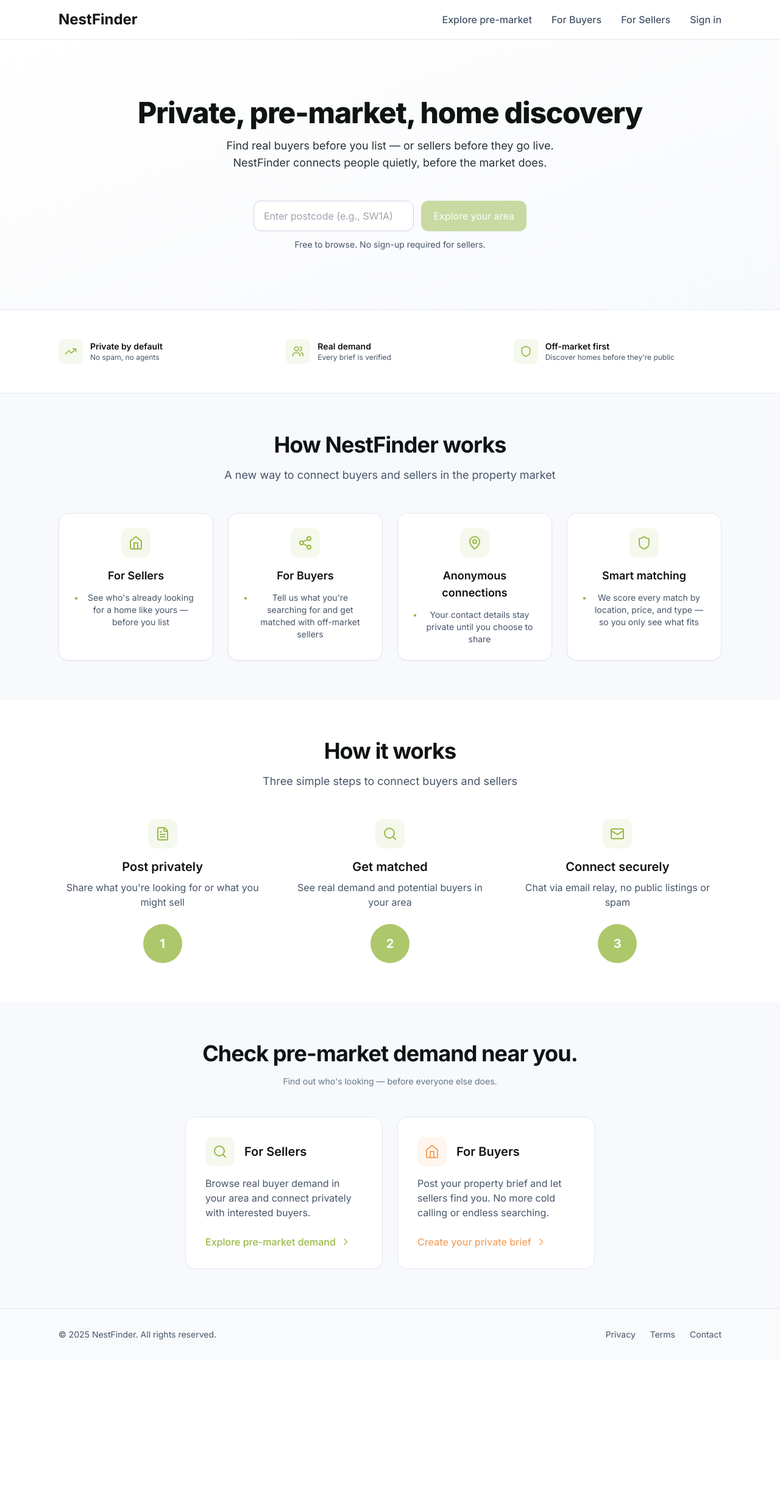
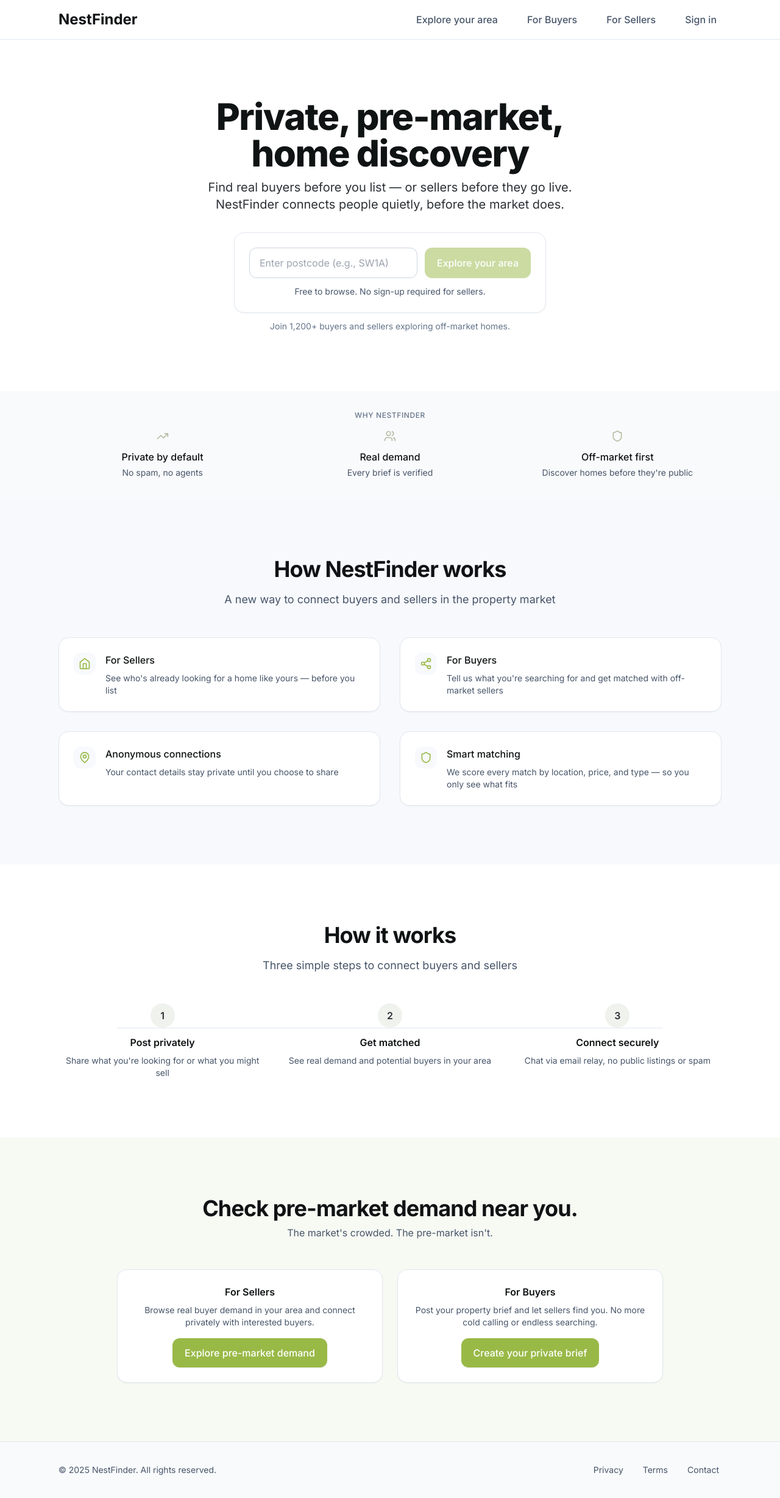
Before and after one commit to OscarTitcombe/NestFinderWebApp, a Next.js app: page / in a window 1280 px wide. Shown: the whole page at 61% size. Before the commit the page ends 2230 px from the top, so only its background shows below. Built offline with nearby package versions, Linux system fonts and the light colour scheme.

Commit message:
ui imopro

```diff
--- a/app/globals.css
+++ b/app/globals.css
@@ -21,17 +21,21 @@
 }
 
 @layer components {
+  .nf-container {
+    @apply max-w-6xl mx-auto px-4 sm:px-6 lg:px-8;
+  }
+
   .container-custom {
     @apply max-w-6xl mx-auto px-4 sm:px-6 lg:px-8;
   }
 
   .heading-primary {
-    @apply text-4xl sm:text-5xl tracking-tight text-dark;
+    @apply text-4xl sm:text-5xl tracking-tight text-[#101314];
     font-weight: 800;
   }
 
   .quiz-title {
-    @apply text-3xl text-dark;
+    @apply text-3xl text-[#101314];
     font-weight: 800;
   }
 
@@ -40,7 +44,11 @@
   }
 
   .btn-primary {
-    @apply inline-flex items-center justify-center rounded-xl px-5 py-3 text-white bg-primary hover:bg-[#7A9A3A] transition-all duration-200 shadow-sm hover:shadow-md focus:outline-none focus:ring-2 focus:ring-primary focus:ring-offset-2;
+    @apply inline-flex items-center justify-center rounded-xl px-5 py-3 font-medium text-white bg-primary hover:bg-[#7A9A3A] shadow-sm hover:shadow transition focus-visible:ring-2 focus-visible:ring-primary focus-visible:outline-none;
+  }
+
+  .btn-secondary-ghost {
+    @apply inline-flex items-center justify-center rounded-xl px-5 py-3 font-medium text-[#101314] border border-slate-300 hover:bg-slate-50 transition focus-visible:ring-2 focus-visible:ring-primary focus-visible:outline-none;
   }
 
   .input-primary {
@@ -52,7 +60,7 @@
   }
 
   .section-light {
-    @apply bg-light;
+    @apply bg-[#F7F9FC];
   }
 
   .line-clamp-3 {
--- a/app/quiz/page.tsx
+++ b/app/quiz/page.tsx
@@ -67,7 +67,7 @@
   // Loading state while validating postcode
   if (!postcode || !normalizedPostcode) {
     return (
-      <div className="min-h-screen bg-light flex flex-col">
+      <div className="min-h-screen bg-white flex flex-col">
         <Navbar />
         <div className="flex-1 flex items-center justify-center">
           <div className="text-center">
@@ -83,7 +83,7 @@
   // Show calculating screen after quiz completion
   if (showCalculating) {
     return (
-      <div className="min-h-screen bg-light flex flex-col">
+      <div className="min-h-screen bg-white flex flex-col">
         <Navbar />
         <div className="flex-1">
           <CalculatingScreen
@@ -99,7 +99,7 @@
 
   // Show quiz
   return (
-    <div className="min-h-screen bg-light flex flex-col">
+    <div className="min-h-screen bg-white flex flex-col">
       <Navbar />
       <div className="flex-1">
         <PropertyQuiz
--- a/components/CTASection.tsx
+++ b/components/CTASection.tsx
@@ -3,60 +3,38 @@
 
 export default function CTASection() {
   return (
-    <section className="py-16 section-light">
-      <div className="container-custom">
+    <section className="py-16 sm:py-20 lg:py-24 bg-[#F7F9F3]">
+      <div className="nf-container">
         <div className="text-center max-w-4xl mx-auto">
-          <h2 className="text-3xl sm:text-4xl font-bold tracking-tight text-dark mb-4">
+          <h2 className="text-3xl sm:text-4xl font-bold tracking-tight text-[#101314] text-center">
             Check pre-market demand near you.
           </h2>
-          <p className="text-sm text-slate-500 mb-12">
-            Find out who's looking — before everyone else does.
+          <p className="mt-2 text-slate-600">
+            The market's crowded. The pre-market isn't.
           </p>
 
-          <div className="grid grid-cols-1 md:grid-cols-2 gap-6 max-w-2xl mx-auto">
+          <div className="grid grid-cols-1 md:grid-cols-2 gap-6 max-w-4xl mx-auto mt-12">
             {/* For Sellers */}
-            <Link
-              href="/for-sellers"
-              className="group block p-8 bg-white rounded-2xl border border-slate-200 hover:border-primary hover:shadow-lg transition-all duration-200 text-left"
-            >
-              <div className="flex items-center mb-4">
-                <div className="w-12 h-12 bg-primary/10 rounded-xl flex items-center justify-center mr-4 group-hover:bg-primary/20 transition-colors">
-                  <Search className="w-6 h-6 text-primary" />
-                </div>
-                <h3 className="text-xl font-semibold text-dark">For Sellers</h3>
-              </div>
-              <p className="text-slate-600 mb-6">
+            <div className="rounded-2xl border border-slate-200 bg-white p-6 shadow-sm hover:shadow-md transition">
+              <h3 className="font-semibold text-[#101314] mb-2">For Sellers</h3>
+              <p className="text-sm text-slate-600 mb-4">
                 Browse real buyer demand in your area and connect privately with interested buyers.
               </p>
-              <div className="flex items-center text-primary font-medium group-hover:text-[#7A9A3A] transition-colors">
+              <Link href="/market" className="btn-primary">
                 Explore pre-market demand
-                <svg className="w-4 h-4 ml-2 group-hover:translate-x-1 transition-transform" fill="none" stroke="currentColor" viewBox="0 0 24 24">
-                  <path strokeLinecap="round" strokeLinejoin="round" strokeWidth={2} d="M9 5l7 7-7 7" />
-                </svg>
-              </div>
-            </Link>
+              </Link>
+            </div>
 
             {/* For Buyers */}
-            <Link
-              href="/for-buyers"
-              className="group block p-8 bg-white rounded-2xl border border-slate-200 hover:border-accent hover:shadow-lg transition-all duration-200 text-left"
-            >
-              <div className="flex items-center mb-4">
-                <div className="w-12 h-12 bg-accent/10 rounded-xl flex items-center justify-center mr-4 group-hover:bg-accent/20 transition-colors">
-                  <Home className="w-6 h-6 text-accent" />
-                </div>
-                <h3 className="text-xl font-semibold text-dark">For Buyers</h3>
-              </div>
-              <p className="text-slate-600 mb-6">
+            <div className="rounded-2xl border border-slate-200 bg-white p-6 shadow-sm hover:shadow-md transition">
+              <h3 className="font-semibold text-[#101314] mb-2">For Buyers</h3>
+              <p className="text-sm text-slate-600 mb-4">
                 Post your property brief and let sellers find you. No more cold calling or endless searching.
               </p>
-              <div className="flex items-center text-accent font-medium group-hover:text-[#D18B4A] transition-colors">
+              <Link href="/buy" className="btn-primary">
                 Create your private brief
-                <svg className="w-4 h-4 ml-2 group-hover:translate-x-1 transition-transform" fill="none" stroke="currentColor" viewBox="0 0 24 24">
-                  <path strokeLinecap="round" strokeLinejoin="round" strokeWidth={2} d="M9 5l7 7-7 7" />
-                </svg>
-              </div>
-            </Link>
+              </Link>
+            </div>
           </div>
         </div>
       </div>
--- a/components/FeatureGrid.tsx
+++ b/components/FeatureGrid.tsx
@@ -1,3 +1,6 @@
+'use client'
+
+import { motion } from 'framer-motion'
 import { Home, Share2, Shield, MapPin } from 'lucide-react'
 
 const features = [
@@ -33,39 +36,51 @@
 
 export default function FeatureGrid() {
   return (
-    <section className="py-16 section-light">
-      <div className="container-custom">
-        <div className="text-center mb-12">
-          <h2 className="text-3xl sm:text-4xl font-bold tracking-tight text-dark mb-4">
+    <section className="py-16 sm:py-20 lg:py-24 bg-[#F7F9FC]">
+      <div className="nf-container">
+        <motion.div
+          initial={{ opacity: 0, y: 12 }}
+          whileInView={{ opacity: 1, y: 0 }}
+          viewport={{ once: true, amount: 0.25 }}
+          transition={{ duration: 0.4 }}
+          className="text-center mb-12"
+        >
+          <h2 className="text-3xl sm:text-4xl font-bold tracking-tight text-[#101314] mb-4">
             How NestFinder works
           </h2>
           <p className="text-lg text-slate-600 max-w-2xl mx-auto">
             A new way to connect buyers and sellers in the property market
           </p>
-        </div>
+        </motion.div>
 
-        <div className="grid grid-cols-1 md:grid-cols-2 lg:grid-cols-4 gap-6">
+        <div className="grid grid-cols-1 md:grid-cols-2 gap-6 lg:gap-8">
           {features.map((feature, index) => {
             const IconComponent = feature.icon
             return (
-              <div key={index} className="card group hover:shadow-lg transition-all duration-200">
-                <div className="flex flex-col items-center text-center">
-                  <div className="w-12 h-12 bg-primary/10 rounded-xl flex items-center justify-center mb-4 group-hover:bg-primary/20 transition-colors">
-                    <IconComponent className="w-6 h-6 text-primary" />
+              <motion.div
+                key={index}
+                initial={{ opacity: 0, y: 12 }}
+                whileInView={{ opacity: 1, y: 0 }}
+                viewport={{ once: true, amount: 0.25 }}
+                transition={{ duration: 0.4, delay: index * 0.1 }}
+                className="rounded-2xl border border-slate-200 bg-white p-6 shadow-sm hover:shadow-md transition"
+              >
+                <div className="flex items-start space-x-4">
+                  {/* Icon pill */}
+                  <div className="inline-flex items-center justify-center h-9 w-9 rounded-xl bg-[#F7F9FC] text-primary mb-3 flex-shrink-0">
+                    <IconComponent className="h-5 w-5" />
                   </div>
-                  <h3 className="text-lg font-semibold text-dark mb-3">
-                    {feature.title}
-                  </h3>
-                  <ul className="space-y-2">
-                    {feature.bullets.map((bullet, bulletIndex) => (
-                      <li key={bulletIndex} className="text-sm text-slate-600 flex items-start">
-                        <span className="text-primary mr-2">•</span>
-                        {bullet}
-                      </li>
-                    ))}
-                  </ul>
+
+                  <div className="flex-1">
+                    <h3 className="font-medium text-[#101314] mb-2">
+                      {feature.title}
+                    </h3>
+                    <p className="text-sm text-slate-600">
+                      {feature.bullets[0]}
+                    </p>
+                  </div>
                 </div>
-              </div>
+              </motion.div>
             )
           })}
         </div>
--- a/components/Footer.tsx
+++ b/components/Footer.tsx
@@ -3,7 +3,7 @@
 
   return (
     <footer className="bg-slate-50 border-t border-slate-200">
-      <div className="container-custom py-8">
+      <div className="nf-container py-8">
         <div className="flex flex-col md:flex-row justify-between items-center">
           {/* Copyright */}
           <div className="text-slate-600 text-sm mb-4 md:mb-0">
@@ -14,19 +14,19 @@
           <div className="flex space-x-6">
             <a
               href="/privacy"
-              className="text-slate-600 hover:text-dark transition-colors text-sm"
+              className="text-slate-600 hover:text-[#101314] transition-colors text-sm focus-visible:ring-2 focus-visible:ring-primary focus-visible:outline-none rounded-lg px-1 py-1"
             >
               Privacy
             </a>
             <a
               href="/terms"
-              className="text-slate-600 hover:text-dark transition-colors text-sm"
+              className="text-slate-600 hover:text-[#101314] transition-colors text-sm focus-visible:ring-2 focus-visible:ring-primary focus-visible:outline-none rounded-lg px-1 py-1"
             >
               Terms
             </a>
             <a
               href="/contact"
-              className="text-slate-600 hover:text-dark transition-colors text-sm"
+              className="text-slate-600 hover:text-[#101314] transition-colors text-sm focus-visible:ring-2 focus-visible:ring-primary focus-visible:outline-none rounded-lg px-1 py-1"
             >
               Contact
             </a>
--- a/components/Hero.tsx
+++ b/components/Hero.tsx
@@ -1,27 +1,51 @@
+'use client'
+
+import { motion } from 'framer-motion'
 import PostcodeSearch from './PostcodeSearch'
 
 export default function Hero() {
   return (
-    <section className="bg-gradient-to-br from-white to-light py-16 sm:py-24">
-      <div className="container-custom">
-        <div className="text-center max-w-4xl mx-auto">
+    <section className="bg-white py-16 sm:py-20 lg:py-24">
+      <div className="nf-container">
+        <div className="text-center max-w-2xl mx-auto">
           {/* Main Headline */}
-          <h1 className="heading-primary">
+          <motion.h1
+            initial={{ opacity: 0, y: 12 }}
+            animate={{ opacity: 1, y: 0 }}
+            transition={{ duration: 0.4 }}
+            className="text-5xl sm:text-6xl font-extrabold tracking-tight text-[#101314]"
+          >
             Private, pre-market, home discovery
-          </h1>
+          </motion.h1>
 
           {/* Subheading */}
-          <div className="subheading max-w-2xl mx-auto">
-            <p>Find real buyers before you list — or sellers before they go live.</p>
-            <p>NestFinder connects people quietly, before the market does.</p>
-          </div>
+          <motion.p
+            initial={{ opacity: 0, y: 12 }}
+            animate={{ opacity: 1, y: 0 }}
+            transition={{ duration: 0.4, delay: 0.1 }}
+            className="mt-3 text-lg sm:text-xl text-[#2B3135]"
+          >
+            Find real buyers before you list — or sellers before they go live. NestFinder connects people quietly, before the market does.
+          </motion.p>
 
-          {/* Postcode Search */}
-          <div className="mt-12">
-            <PostcodeSearch
-              buttonLabel="Explore your area"
-            />
-          </div>
+          {/* Postcode Search with depth */}
+          <motion.div
+            initial={{ opacity: 0, y: 12 }}
+            animate={{ opacity: 1, y: 0 }}
+            transition={{ duration: 0.4, delay: 0.2 }}
+            className="mt-8"
+          >
+            <div className="rounded-2xl border border-slate-200 bg-white shadow-sm p-4 sm:p-6 max-w-lg mx-auto">
+              <PostcodeSearch
+                buttonLabel="Explore your area"
+              />
+            </div>
+
+            {/* Social proof */}
+            <p className="mt-3 text-sm text-slate-500">
+              Join 1,200+ buyers and sellers exploring off-market homes.
+            </p>
+          </motion.div>
         </div>
       </div>
     </section>
--- a/components/HowItWorks.tsx
+++ b/components/HowItWorks.tsx
@@ -1,3 +1,6 @@
+'use client'
+
+import { motion } from 'framer-motion'
 import { FileText, Search, Mail } from 'lucide-react'
 
 const steps = [
@@ -23,44 +26,55 @@
 
 export default function HowItWorks() {
   return (
-    <section className="py-16 bg-white">
-      <div className="container-custom">
-        <div className="text-center mb-12">
-          <h2 className="text-3xl sm:text-4xl font-bold tracking-tight text-dark mb-4">
+    <section className="py-16 sm:py-20 lg:py-24 bg-white">
+      <div className="nf-container">
+        <motion.div
+          initial={{ opacity: 0, y: 12 }}
+          whileInView={{ opacity: 1, y: 0 }}
+          viewport={{ once: true, amount: 0.25 }}
+          transition={{ duration: 0.4 }}
+          className="text-center mb-12"
+        >
+          <h2 className="text-3xl sm:text-4xl font-bold tracking-tight text-[#101314] mb-4">
             How it works
           </h2>
           <p className="text-lg text-slate-600 max-w-2xl mx-auto">
             Three simple steps to connect buyers and sellers
           </p>
-        </div>
+        </motion.div>
+
+        <div className="relative">
+          {/* Connecting line for desktop */}
+          <div className="absolute left-1/2 -translate-x-1/2 top-10 w-full max-w-4xl h-px bg-slate-200 hidden md:block"></div>
 
           <div className="grid grid-cols-1 md:grid-cols-3 gap-8">
             {steps.map((step, index) => {
               const IconComponent = step.icon
               return (
-              <div key={index} className="text-center flex flex-col h-full">
-                {/* Icon */}
-                <div className="w-12 h-12 bg-primary/10 rounded-xl flex items-center justify-center mx-auto mb-4">
-                  <IconComponent className="w-6 h-6 text-primary" />
+                <motion.div
+                  key={index}
+                  initial={{ opacity: 0, y: 12 }}
+                  whileInView={{ opacity: 1, y: 0 }}
+                  viewport={{ once: true, amount: 0.25 }}
+                  transition={{ duration: 0.4, delay: index * 0.1 }}
+                  className="text-center"
+                >
+                  {/* Number badge */}
+                  <div className="h-10 w-10 rounded-full bg-[#B2BEA4]/20 text-[#2B3135] flex items-center justify-center font-semibold mb-3 mx-auto">
+                    {step.number}
                   </div>
 
                   {/* Content */}
-                <div className="flex-grow">
-                  <h3 className="text-xl font-semibold text-dark mb-2">
+                  <h3 className="font-semibold text-[#101314] mb-2">
                     {step.title}
                   </h3>
-                  <p className="text-slate-600">
+                  <p className="text-sm text-slate-600">
                     {step.description}
                   </p>
-                </div>
-
-                {/* Step Number - Fixed at bottom */}
-                <div className="w-16 h-16 bg-primary/80 text-white rounded-full flex items-center justify-center text-xl font-bold mx-auto mt-6">
-                  {step.number}
-                </div>
-              </div>
+                </motion.div>
               )
             })}
+          </div>
         </div>
       </div>
     </section>
--- a/components/Navbar.tsx
+++ b/components/Navbar.tsx
@@ -1,14 +1,25 @@
 'use client'
 
 import Link from 'next/link'
+import { usePathname } from 'next/navigation'
 
 export default function Navbar() {
+  const pathname = usePathname()
+  const isHome = pathname === '/'
+
   return (
-    <nav className="bg-white border-b border-slate-200 sticky top-0 z-50">
-      <div className="container-custom">
+    <nav className={`sticky top-0 z-50 transition-all duration-200 ${
+      isHome
+        ? 'bg-white border-b border-slate-200'
+        : 'bg-white/90 backdrop-blur shadow-sm'
+    }`}>
+      <div className="nf-container">
         <div className="flex items-center justify-between h-16">
           {/* Logo */}
-          <Link href="/" className="text-2xl font-bold text-dark hover:text-primary transition-colors">
+          <Link
+            href="/"
+            className="text-2xl font-bold text-[#101314] hover:text-primary transition-colors focus-visible:ring-2 focus-visible:ring-primary focus-visible:outline-none rounded-lg"
+          >
             NestFinder
           </Link>
 
@@ -16,25 +27,25 @@
           <div className="hidden md:flex items-center space-x-8">
             <Link
               href="/market"
-              className="text-slate-600 hover:text-dark transition-colors font-medium"
+              className="text-slate-600 hover:text-[#101314] transition-colors font-medium focus-visible:ring-2 focus-visible:ring-primary focus-visible:outline-none rounded-lg px-2 py-1"
             >
-              Explore pre-market
+              Explore your area
             </Link>
             <Link
               href="/for-buyers"
-              className="text-slate-600 hover:text-dark transition-colors font-medium"
+              className="text-slate-600 hover:text-[#101314] transition-colors font-medium focus-visible:ring-2 focus-visible:ring-primary focus-visible:outline-none rounded-lg px-2 py-1"
             >
               For Buyers
             </Link>
             <Link
               href="/for-sellers"
-              className="text-slate-600 hover:text-dark transition-colors font-medium"
+              className="text-slate-600 hover:text-[#101314] transition-colors font-medium focus-visible:ring-2 focus-visible:ring-primary focus-visible:outline-none rounded-lg px-2 py-1"
             >
               For Sellers
             </Link>
             <Link
               href="/signin"
-              className="text-slate-600 hover:text-dark transition-colors font-medium"
+              className="text-slate-600 hover:text-[#101314] transition-colors font-medium focus-visible:ring-2 focus-visible:ring-primary focus-visible:outline-none rounded-lg px-2 py-1"
             >
               Sign in
             </Link>
@@ -43,7 +54,7 @@
           {/* Mobile menu button */}
           <div className="md:hidden">
             <button
-              className="text-slate-600 hover:text-dark transition-colors"
+              className="text-slate-600 hover:text-[#101314] transition-colors focus-visible:ring-2 focus-visible:ring-primary focus-visible:outline-none rounded-lg p-2"
               aria-label="Open mobile menu"
             >
               <svg className="w-6 h-6" fill="none" stroke="currentColor" viewBox="0 0 24 24">
--- a/components/PostcodeSearch.tsx
+++ b/components/PostcodeSearch.tsx
@@ -50,7 +50,7 @@
   }
 
   return (
-    <form onSubmit={handleSubmit} className={`w-full max-w-md mx-auto ${className}`} role="search">
+    <form onSubmit={handleSubmit} className={`w-full ${className}`} role="search">
       <div className="flex flex-col sm:flex-row gap-3">
         <div className="flex-1">
           <label htmlFor="postcode-input" className="sr-only">
--- a/components/TrustStrip.tsx
+++ b/components/TrustStrip.tsx
@@ -1,3 +1,6 @@
+'use client'
+
+import { motion } from 'framer-motion'
 import { TrendingUp, Users, Shield } from 'lucide-react'
 
 const trustItems = [
@@ -20,27 +23,44 @@
 
 export default function TrustStrip() {
   return (
-    <section className="py-12 bg-white border-y border-slate-200">
-      <div className="container-custom">
+    <section className="bg-[#F9FAFB] py-8">
+      <div className="nf-container">
+        {/* Label */}
+        <motion.div
+          initial={{ opacity: 0, y: 12 }}
+          whileInView={{ opacity: 1, y: 0 }}
+          viewport={{ once: true, amount: 0.25 }}
+          transition={{ duration: 0.4 }}
+          className="text-center mb-4"
+        >
+          <p className="text-xs font-medium uppercase tracking-wider text-slate-500">
+            Why NestFinder
+          </p>
+        </motion.div>
+
+        {/* Trust items */}
         <div className="grid grid-cols-1 md:grid-cols-3 gap-8">
           {trustItems.map((item, index) => {
             const IconComponent = item.icon
             return (
-              <div key={index} className="flex items-center justify-center md:justify-start space-x-3">
-                <div className="flex-shrink-0">
-                  <div className="w-10 h-10 bg-primary/10 rounded-lg flex items-center justify-center">
-                    <IconComponent className="w-5 h-5 text-primary" />
-                  </div>
+              <motion.div
+                key={index}
+                initial={{ opacity: 0, y: 12 }}
+                whileInView={{ opacity: 1, y: 0 }}
+                viewport={{ once: true, amount: 0.25 }}
+                transition={{ duration: 0.4, delay: index * 0.1 }}
+                className="text-center"
+              >
+                <div className="flex justify-center mb-3">
+                  <IconComponent className="h-5 w-5 text-[#B2BEA4]" />
                 </div>
-                <div>
-                  <h3 className="font-semibold text-dark text-sm">
-                    {item.label}
-                  </h3>
-                  <p className="text-xs text-slate-600">
-                    {item.description}
-                  </p>
-                </div>
-              </div>
+                <h3 className="font-medium text-[#101314] mb-1">
+                  {item.label}
+                </h3>
+                <p className="text-sm text-slate-600">
+                  {item.description}
+                </p>
+              </motion.div>
             )
           })}
         </div>
```
Also changed, not shown: components/CalculatingScreen.tsx (+7 -49 lines), package.json (+4 -3 lines), 1 other file (tests, documents, lock files or other folders). Lines whose indentation alone changed are shown as unchanged.
